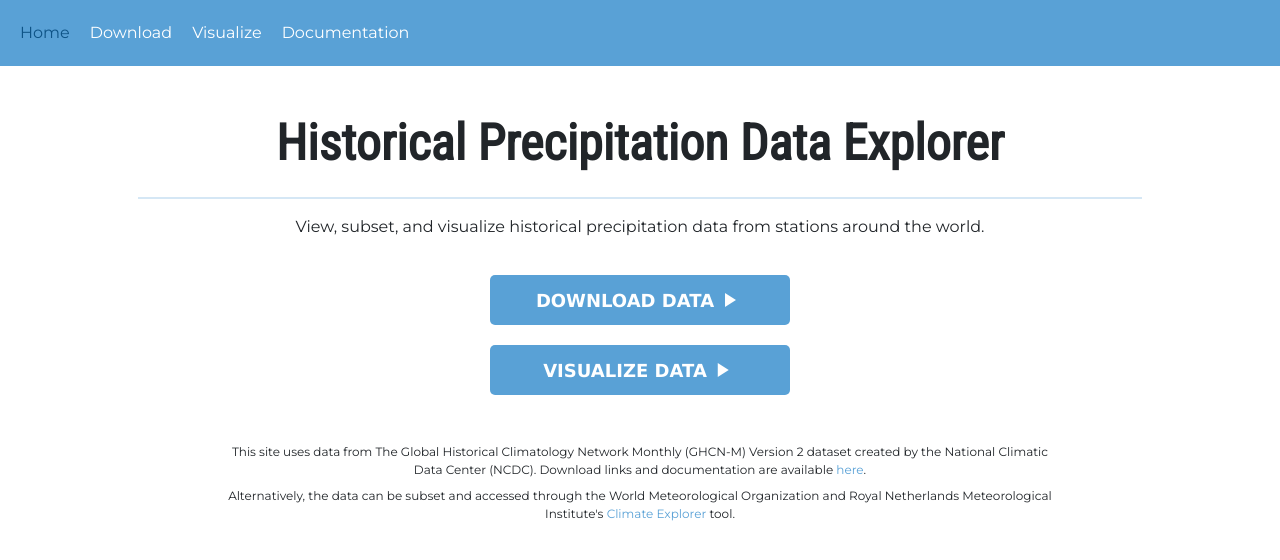
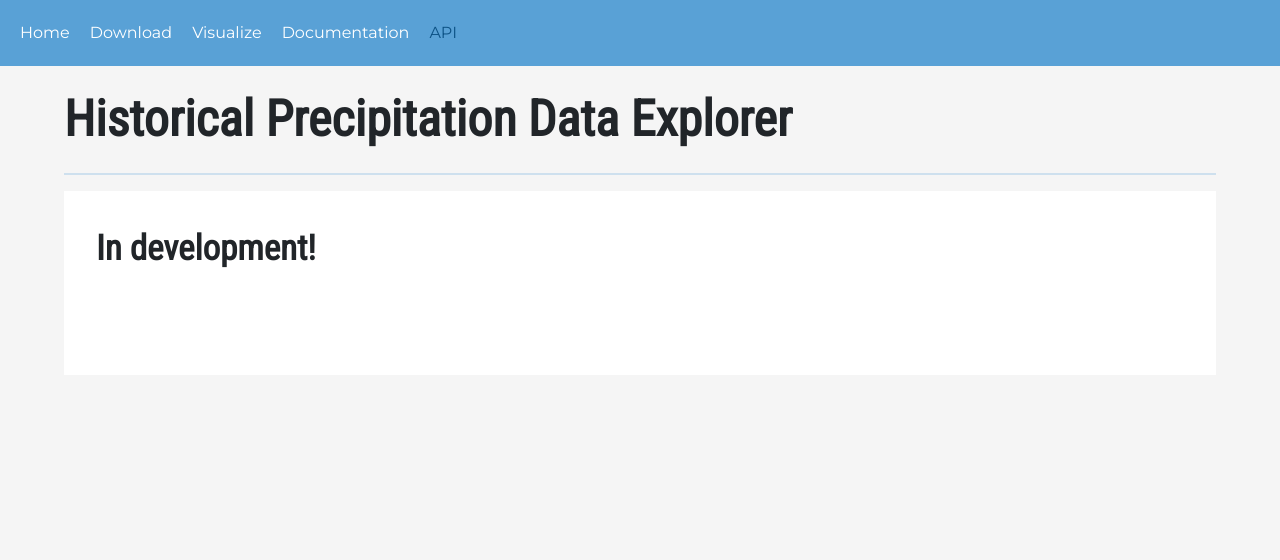
Before and after one commit to coconutcastle/historical-climate-data, a React (Vite) app in the folder frontend/: page /api in a window 1280 px wide. Before the commit this address led to /. Shown: the top 560 px of the page. Built offline with nearby package versions, Linux system fonts and the light colour scheme.

Commit message:
added api page, empty for now but routing to it up

```diff
--- a/frontend/src/App.tsx
+++ b/frontend/src/App.tsx
@@ -25,6 +25,7 @@ const AboutDocsSubPage = React.lazy(() => import('./routes/documentation/section
 const ParamsDocsSubPage = React.lazy(() => import('./routes/documentation/sections/DownloadParamsDocs'));
 const FormatDocsSubPage = React.lazy(() => import('./routes/documentation/sections/DownloadFormatDocs'));
 const ApiDocsSubPage = React.lazy(() => import('./routes/documentation/sections/ApiDocs'));
+const ApiPage = React.lazy(() => import('./routes/ApiPage'));
 
 const App: React.FC = () => {
 
@@ -46,6 +47,7 @@ const App: React.FC = () => {
                   <Route path='format' element={<FormatDocsSubPage />}/>
                   <Route path='api' element={<ApiDocsSubPage />}/>
                 </Route>
+                <Route path='api' element={<ApiPage />} />
                 <Route path="*" element={<Navigate to="/" />} />
               </Routes>
             </Suspense>
--- a/frontend/src/components/Header.tsx
+++ b/frontend/src/components/Header.tsx
@@ -38,6 +38,11 @@ export const Header = () => {
             Documentation
           </NavLink>
         </Nav.Item>
+        <Nav.Item>
+          <NavLink to='/api'>
+            API
+          </NavLink>
+        </Nav.Item>
       </Navbar.Collapse>
     </Navbar>
   )
--- /dev/null
+++ b/frontend/src/routes/ApiPage.tsx
@@ -0,0 +1,16 @@
+export default function ApiPage() {
+  return (
+    <div className="data-content"
+      style={{ height: '100vh' }} >
+      <div className='title'>
+        Historical Precipitation Data Explorer
+      </div>
+      <hr style={{ width: "100%" }} />
+      <div className="params-section h-25">
+        <div className='heading-1'>
+          In development!
+        </div>
+      </div>
+    </div>
+  )
+}
--- a/frontend/src/routes/documentation/sections/AboutDocs.tsx
+++ b/frontend/src/routes/documentation/sections/AboutDocs.tsx
@@ -1,3 +1,5 @@
+import { NavLink } from "react-router-dom"
+
 export default function AboutDocs() {
 
   return (
@@ -42,6 +44,13 @@ export default function AboutDocs() {
           https://climexp.knmi.nl/start.cgi?id=someone@somewhere
         </a>
       </div>
+      <div className="mt-2">
+        For this website, the data has been processed and reformatted and can be accessed through the following API base. More information on the endpoints is available in the <NavLink to="/documentation/api">API documentation</NavLink>, and you can play around with them on the <NavLink to='/api'>API page</NavLink>.
+      </div>
+      <div className="mt-2">
+        <b>API Base URL: </b>
+        <a href="https://historical-climate-data.onrender.com/api/ghcnmv2/">https://historical-climate-data.onrender.com/api/ghcnmv2/</a>
+      </div>
     </div>
   )
 }
```
